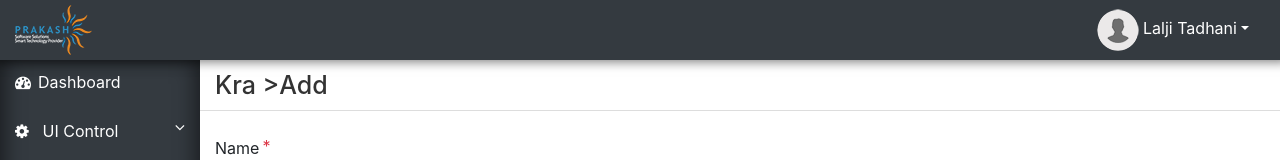
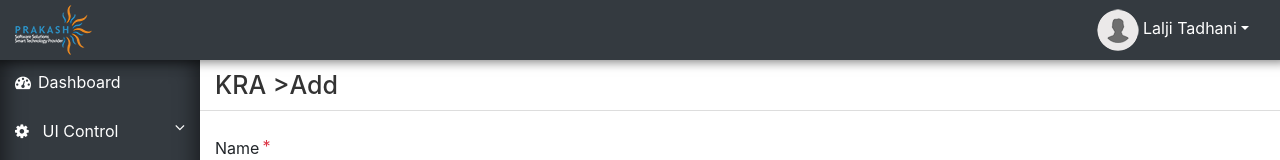
Before and after one commit to bhavishya2107/Performance-Mngt-Sys, a React (Create React App) app: page /kra/add in a window 1280 px wide. Shown: the top 160 px of the page. Built offline with nearby package versions, Linux system fonts and the light colour scheme.

Commit message:
done some environment changes for kra and role page

```diff
--- a/src/pages/Kra/add-kra.js
+++ b/src/pages/Kra/add-kra.js
@@ -2,7 +2,7 @@ import React, { Component } from 'react';
 import { Link } from 'react-router-dom';
 import { Redirect } from 'react-router-dom';
 import { ToastContainer, toast } from 'react-toastify';
-import { environment, moduleUrls, Type, Notification } from '../Environment';
+import { environment, moduleUrls, Type, Notification , ModuleNames } from '../Environment';
 const $ = require('jquery');
 
 class kraHome extends Component {
@@ -161,7 +161,7 @@ class kraHome extends Component {
 
             <div className="clearfix">
                 <div className="clearfix d-flex align-items-center row page-title">
-                    <h2 className="col"> Kra >
+                    <h2 className="col"> {ModuleNames.kra} >
                 {this.state.id !== undefined ? <span>Edit</span> : <span>Add</span>}
                     </h2>
                 </div>
--- a/src/pages/Kra/kra.js
+++ b/src/pages/Kra/kra.js
@@ -1,7 +1,7 @@
 import React, { Component } from "react";
 import { Link } from "react-router-dom";
 import { ToastContainer, toast } from "react-toastify";
-import { environment, moduleUrls, Type , Notification} from "../Environment";
+import { environment, moduleUrls, Type, Notification, ModuleNames } from "../Environment";
 import bootbox from "bootbox";
 const $ = require("jquery");
 $.DataTable = require("datatables.net-bs4");
@@ -27,7 +27,7 @@ class kraListPage extends Component {
       }
     });
     res.fail(error => {
-      toast.error("KRA Not deleted", {
+      toast.error("KRA" + Notification.notdeleted, {
         position: toast.POSITION.TOP_RIGHT
       });
     });
@@ -45,7 +45,7 @@ class kraListPage extends Component {
       }
     });
   }
-  multiDeleteKraApi(kraId){
+  multiDeleteKraApi(kraId) {
     const endpoint = environment.apiUrl + moduleUrls.Kra + '/bulk?_ids=' + `${kraId}`;
     return $.ajax({
       url: endpoint,
@@ -67,11 +67,11 @@ class kraListPage extends Component {
   }
 
   DeleteAllKra(kraId) {
-    var  item  = kraId.join(",")
+    var item = kraId.join(",")
     var res = this.multiDeleteKraApi(item);
     res.done((response) => {
 
-  toast.success("Kra"+ Notification.deleted, {
+      toast.success("Kra " + Notification.deleted, {
         position: toast.POSITION.TOP_RIGHT
       });
       this.$el.DataTable().ajax.reload();
@@ -83,7 +83,7 @@ class kraListPage extends Component {
   SingleDeleteConfirm(id) {
     if (id !== undefined) {
       bootbox.confirm({
-        message: "Delete this record ?",
+        message: Notification.deleteConfirm,
         buttons: {
           confirm: {
             label: "Yes",
@@ -104,14 +104,14 @@ class kraListPage extends Component {
     }
   }
   multiKraDeleteConfirm() {
-    var kraId=[]
+    var kraId = []
     $("#kraDataList input:checkbox:checked").each((e, item) => {
       kraId.push(item.value);
     });
     if (kraId.length > 0) {
 
       bootbox.confirm({
-          message: "Delete this record ?",
+        message: Notification.deleteConfirm,
         buttons: {
           confirm: {
             label: 'Yes',
@@ -133,7 +133,7 @@ class kraListPage extends Component {
       });
     }
     else {
-      toast.info("please select atleast one record!");
+      toast.info(Notification.selectOneRecord);
     }
 
 
@@ -151,14 +151,14 @@ class kraListPage extends Component {
         // url: "http://180.211.103.189:3000/api/kra_master/",
         type: "GET",
         dataSrc: "",
-        error: function(xhr, status, error) {}
+        error: function (xhr, status, error) { }
       },
       columns: [
         {
           data: "kraId",
           orderable: false,
           targets: 0,
-          render: function(data, type, row) {
+          render: function (data, type, row) {
             return (
               '<input type="checkbox" name="kraId" value=' + row.kraId + ">"
             );
@@ -182,7 +182,7 @@ class kraListPage extends Component {
           data: "action",
           orderable: false,
           targets: 4,
-          render: function(data, type, row) {
+          render: function (data, type, row) {
             return (
               '<a href="/Editkra/id=' +
               row.kraId +
@@ -198,7 +198,7 @@ class kraListPage extends Component {
           }
         }
       ],
-      fnRowCallback: function(nRow, aData, iDisplayIndex) {
+      fnRowCallback: function (nRow, aData, iDisplayIndex) {
         $("td:eq(1)", nRow).html(iDisplayIndex + 1);
         return nRow;
       },
@@ -221,7 +221,7 @@ class kraListPage extends Component {
       //#region list table kra
       <div>
         <div className="clearfix d-flex align-items-center row page-title">
-          <h2 className="col">Kra</h2>
+          <h2 className="col">{ModuleNames.kra}</h2>
           <div className="col text-right">
             <Link
               to={{ pathname: "/kra/add", state: {} }}
--- a/src/pages/Role/addRole.js
+++ b/src/pages/Role/addRole.js
@@ -2,7 +2,7 @@ import React, { Component } from 'react';
 import { Link } from 'react-router-dom';
 import { Redirect } from 'react-router-dom';
 import { ToastContainer, toast } from 'react-toastify';
-import { environment, moduleUrls, Type , Notification } from '../Environment';
+import { environment, moduleUrls, Type , Notification,ModuleNames } from '../Environment';
 const $ = require('jquery');
 
 
@@ -45,7 +45,7 @@ class UserRoleForm extends Component {
                         success: function (resultData) {
 
                             _this.setState({ Redirect: true });
-                            toast.success("Role"+ Notification.saved, {
+                            toast.success("Role "+ Notification.saved, {
                                 position: toast.POSITION.TOP_RIGHT
                             });
                         }
@@ -157,7 +157,7 @@ class UserRoleForm extends Component {
         return (
             <div className="container-fluid">
                 <div className="clearfix d-flex align-items-center row page-title">
-                    <h2 className="col"> Role >
+                    <h2 className="col"> {ModuleNames.Role} >
                 {this.state.id !== undefined ? <span>Edit</span> : <span>Add</span>}
                     </h2>
                 </div>
--- a/src/pages/Role/role.js
+++ b/src/pages/Role/role.js
@@ -1,7 +1,7 @@
 import React, { Component } from 'react';
 import { Link } from 'react-router-dom';
 import { ToastContainer, toast } from 'react-toastify';
-import { environment, moduleUrls, Type, Notification} from '../Environment';
+import { environment, moduleUrls, Type, Notification,ModuleNames} from '../Environment';
 import bootbox from 'bootbox';
 const $ = require('jquery');
 $.DataTable = require('datatables.net-bs4');
@@ -26,7 +26,7 @@ class UserRolePMS extends Component {
             }
         });
         res.fail(error => {
-            toast.error("Role Not Deleted", {
+            toast.error("Role "+ Notification.notdeleted, {
                 position: toast.POSITION.TOP_RIGHT
             });
         });
@@ -88,7 +88,7 @@ class UserRolePMS extends Component {
     SingleRoleDeleteConfirm(id) {
         if (id !== undefined) {
             bootbox.confirm({
-                message: "Delete this record ?",
+                message: Notification.deleteConfirm,
                 buttons: {
                     confirm: {
                         label: 'Yes',
@@ -119,7 +119,7 @@ class UserRolePMS extends Component {
         if (roleId.length > 0) {
 
             bootbox.confirm({
-                message: "Delete this record ?",
+                message: Notification.deleteConfirm,
                 buttons: {
                     confirm: {
                         label: 'Yes',
@@ -141,7 +141,7 @@ class UserRolePMS extends Component {
             });
         }
         else {
-            toast.info("please select atleast one record!");
+            toast.info(Notification.selectOneRecord);
         }
 
 
@@ -229,7 +229,7 @@ class UserRolePMS extends Component {
         return (
             <div>
                 <div className="clearfix d-flex align-items-center row page-title">
-                    <h2 className="col">Role</h2>
+                    <h2 className="col">{ModuleNames.Role}</h2>
                     <div className="col text-right">
                         <Link to={{ pathname: '/addRole', state: {} }} className="btn btn-primary"><i className="fa fa-plus" aria-hidden="true"></i></Link>
                     </div>
```
Lines whose indentation alone changed are shown as unchanged.
